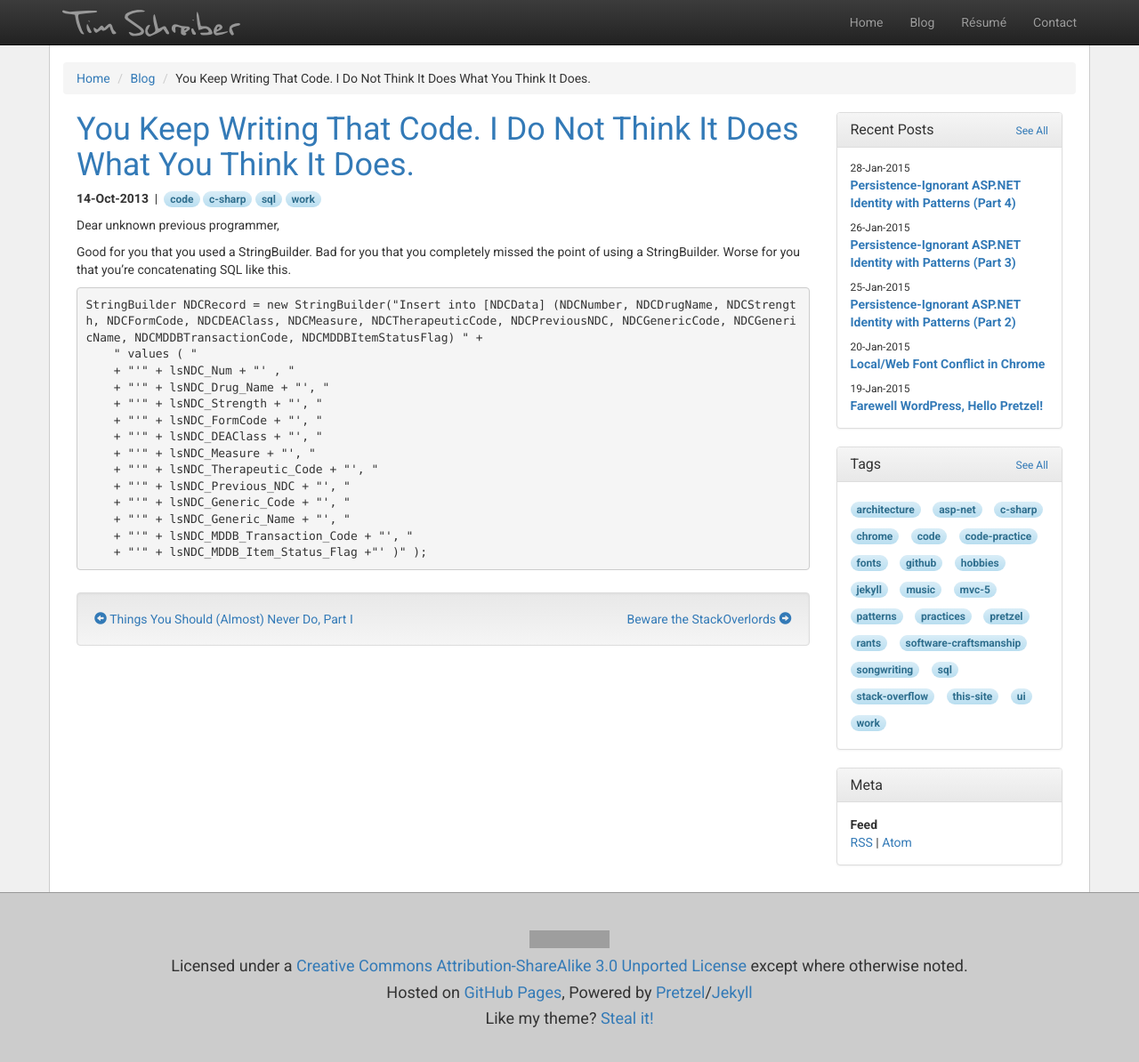
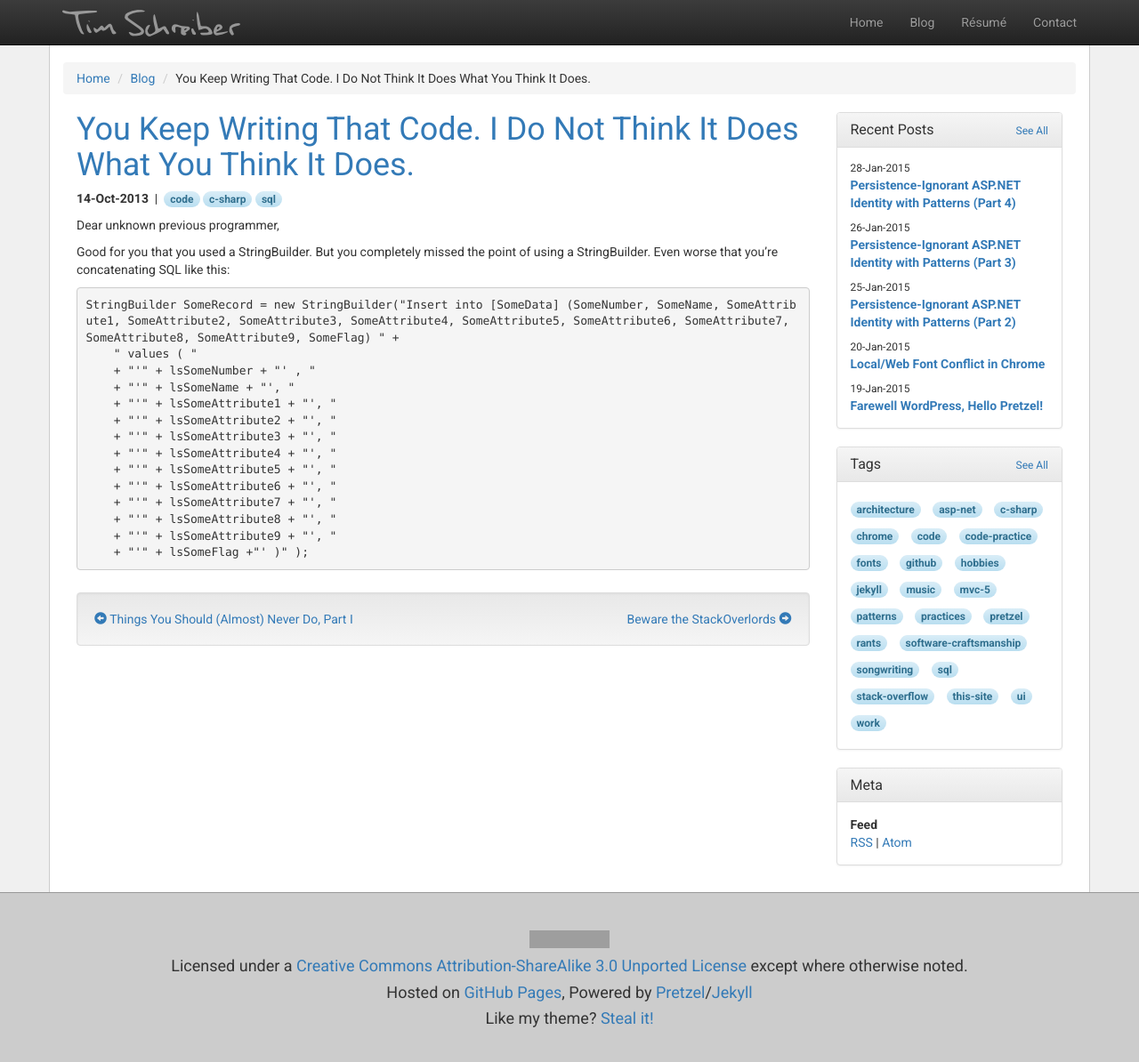
Before and after one commit to timschreiber/timschreiber.github.com, a Jekyll site: the page built from _posts/2013-10-14-you-keep-writing-that-code-i-do-not-think-it-does-what-you-think-it-does.md, in a window 1280 px wide and 1205 px high. Shown: the top 1194 px of the window at 89% size. Built offline with Jekyll 4.4.1, drawn with Linux system fonts in a browser that asks for light colours; nearby versions of some CDN libraries; comment, search, counter and statistics services are not loaded; grey boxes are pictures that could not be loaded.

Commit message:
Update 2013-10-14-you-keep-writing-that-code-i-do-not-think-it-does-what-you-think-it-does.md

```diff
--- a/_posts/2013-10-14-you-keep-writing-that-code-i-do-not-think-it-does-what-you-think-it-does.md
+++ b/_posts/2013-10-14-you-keep-writing-that-code-i-do-not-think-it-does-what-you-think-it-does.md
@@ -4,29 +4,28 @@ title: "You Keep Writing That Code. I Do Not Think It Does What You Think It Doe
 canonical: "http://timschreiber.com/2013/10/14/you-keep-writing-that-code-i-do-not-think-it-does-what-you-think-it-does/"
 author: "Tim"
 comments: true
-description: "Dear unknown previous programmer, Good for you that you used a StringBuilder. Bad for you that you completely missed the point of using a StringBuilder. Worse for you that you're concatenating SQL like this. StringBuilder NDCRecord = new StringBuilder(&quot;Insert into [NDCData] (NDCNumber, NDCDrugName, NDCStrength, NDCFormCode, NDCDEAClass, NDCMeasure, NDCTherapeuticCode, NDCPreviousNDC, NDCGenericCode, NDCGenericName, NDCMDDBTransactionCode, NDCMDDBItemStatusFlag) &quot; + &quot; values ( &quot;      + &quot;'&quot; + lsNDC_Num + &quot;' , &quot;      + &quot;'&quot; + lsNDC_Drug_Name + &quot;', &quot;..."
+description: "Good for you that you used a StringBuilder. But you completely missed the point of using a StringBuilder. Even worse that you're concatenating SQL like this..."
 tags:
 - code
 - c-sharp
 - sql
-- work
 ---
 
 Dear unknown previous programmer,
 
-Good for you that you used a StringBuilder. Bad for you that you completely missed the point of using a StringBuilder. Worse for you that you're concatenating SQL like this.
+Good for you that you used a StringBuilder. But you completely missed the point of using a StringBuilder. Even worse that you're concatenating SQL like this:
 
-    StringBuilder NDCRecord = new StringBuilder("Insert into [NDCData] (NDCNumber, NDCDrugName, NDCStrength, NDCFormCode, NDCDEAClass, NDCMeasure, NDCTherapeuticCode, NDCPreviousNDC, NDCGenericCode, NDCGenericName, NDCMDDBTransactionCode, NDCMDDBItemStatusFlag) " +
+    StringBuilder SomeRecord = new StringBuilder("Insert into [SomeData] (SomeNumber, SomeName, SomeAttribute1, SomeAttribute2, SomeAttribute3, SomeAttribute4, SomeAttribute5, SomeAttribute6, SomeAttribute7, SomeAttribute8, SomeAttribute9, SomeFlag) " +
         " values ( "
-        + "'" + lsNDC_Num + "' , "
-        + "'" + lsNDC_Drug_Name + "', "
-        + "'" + lsNDC_Strength + "', "
-        + "'" + lsNDC_FormCode + "', "
-        + "'" + lsNDC_DEAClass + "', "
-        + "'" + lsNDC_Measure + "', "
-        + "'" + lsNDC_Therapeutic_Code + "', "
-        + "'" + lsNDC_Previous_NDC + "', "
-        + "'" + lsNDC_Generic_Code + "', "
-        + "'" + lsNDC_Generic_Name + "', "
-        + "'" + lsNDC_MDDB_Transaction_Code + "', "
-        + "'" + lsNDC_MDDB_Item_Status_Flag +"' )" );
+        + "'" + lsSomeNumber + "' , "
+        + "'" + lsSomeName + "', "
+        + "'" + lsSomeAttribute1 + "', "
+        + "'" + lsSomeAttribute2 + "', "
+        + "'" + lsSomeAttribute3 + "', "
+        + "'" + lsSomeAttribute4 + "', "
+        + "'" + lsSomeAttribute5 + "', "
+        + "'" + lsSomeAttribute6 + "', "
+        + "'" + lsSomeAttribute7 + "', "
+        + "'" + lsSomeAttribute8 + "', "
+        + "'" + lsSomeAttribute9 + "', "
+        + "'" + lsSomeFlag +"' )" );
```
